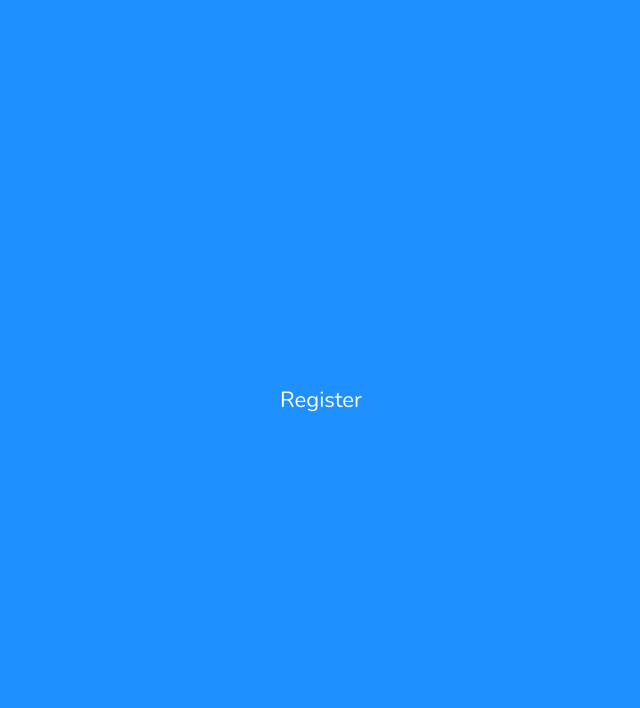
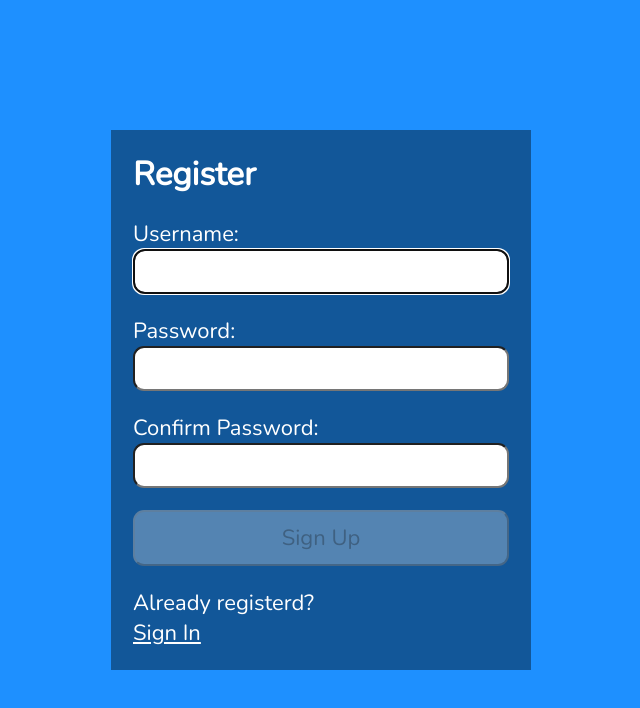
Before and after one commit to EtimbukUdofia/React_Auth, a React (Create React App) app: page / in a window 1280 px wide. Shown: the top 708 px of the page, without its empty margins (319-959 px from the left). Built offline with nearby package versions, Linux system fonts and the light colour scheme; the HTML template or start-up script is replaced by a standard one.

Commit message:
add submit functionality to form and configure axios

```diff
--- /dev/null
+++ b/src/api/axios.js
@@ -0,0 +1,5 @@
+import axios from "axios";
+
+export default axios.create({
+  baseURL: "http://localhost:3500",
+});
--- a/src/register.js
+++ b/src/register.js
@@ -1,10 +1,241 @@
-import React from 'react';
-import { useRef, useState, useEffect } from 'react';
+import React from "react";
+import { useRef, useState, useEffect } from "react";
+import {
+  faCheck,
+  faTimes,
+  faInfoCircle,
+} from "@fortawesome/free-solid-svg-icons";
+import { FontAwesomeIcon } from "@fortawesome/react-fontawesome";
+import axios from "./api/axios";
+
+const USER_REGEX = /^[a-zA-Z][a-zA-Z0-9-_]{3,23}$/; // to validate username
+const PWD_REGEX = /^(?=.*[a-z])(?=.*[A-Z])(?=.*[0-9])(?=.*[!@#$%]).{8,24}$/; //to validate user password
+const REGISTER_URL = "/register";
 
 const Register = () => {
+  const userRef = useRef();
+  const errRef = useRef();
+
+  const [user, setUser] = useState("");
+  const [validName, setValidName] = useState(false);
+  const [userFocus, setUserFocus] = useState(false);
+
+  const [pwd, setPwd] = useState("");
+  const [validPwd, setValidPwd] = useState(false);
+  const [pwdFocus, setPwdFocus] = useState(false);
+
+  const [matchPwd, setMatchPwd] = useState("");
+  const [validMatch, setValidMatch] = useState(false);
+  const [matchFocus, setMatchFocus] = useState(false);
+
+  const [errMsg, setErrMsg] = useState("");
+  const [success, setSuccess] = useState(false);
+
+  useEffect(() => {
+    userRef.current.focus();
+  }, []);
+
+  useEffect(() => {
+    // to validate user name
+    const result = USER_REGEX.test(user);
+    console.log(result);
+    console.log(user);
+    setValidName(result);
+  }, [user]);
+
+  useEffect(() => {
+    // to validate user password
+    const result = PWD_REGEX.test(pwd);
+    console.log(result);
+    console.log(pwd);
+    setValidPwd(result);
+    const match = pwd === matchPwd;
+    setValidMatch(match);
+  }, [pwd, matchPwd]);
+
+  useEffect(() => {
+    // to process the error message
+    setErrMsg("");
+  }, [user, pwd, matchPwd]);
+
+  const handleSubmit = async (e) => {
+    e.preventDefault();
+    // if button enabled with JS hack
+    const v1 = USER_REGEX.test(user);
+    const v2 = PWD_REGEX.test(pwd);
+    if (!v1 || !v2) {
+      setErrMsg("Invalid Entry");
+      return;
+    }
+    try {
+      const response = await axios.post(
+        REGISTER_URL,
+        JSON.stringify({ user, pwd }),
+        {
+          headers: { "Content-Type": "application/json" },
+          withCredentials: true,
+        }
+      );
+      console.log(response.data);
+      console.log(response.accessToken);
+      console.log(JSON.stringify(response));
+      setSuccess(true);
+      // clear input fields
+    } catch (err) {
+      if (!err?.response) {
+        setErrMsg("No server response");
+      } else if (err.response?.status === 409) {
+        setErrMsg('Username Taken');
+      } else {
+        setErrMsg('Registration Failed');
+      }
+      errRef.current.focus();
+    }
+  };
+
   return (
-    <div>Register</div>
-  )
-}
+    <>
+      {success ? (
+        <section>
+          <h1>success</h1>
+          <p>
+            <a href="#">Sign In</a>
+          </p>
+        </section>
+      ) : (
+        <section>
+          <p
+            ref={errRef}
+            className={errMsg ? "errMsg" : "offScreen"}
+            aria-live="assertive"
+          >
+            {errMsg}
+          </p>
+
+          <h1>Register</h1>
+
+          <form onSubmit={handleSubmit}>
+            <label htmlFor="username">
+              Username:
+              <span className={validName ? "valid" : "hide"}>
+                <FontAwesomeIcon icon={faCheck} />
+              </span>
+              <span className={validName || !user ? "hide" : "invalid"}>
+                <FontAwesomeIcon icon={faTimes} />
+              </span>
+            </label>
+            <input
+              type="text"
+              id="username"
+              ref={userRef}
+              autoComplete="off"
+              onChange={(e) => setUser(e.target.value)}
+              required
+              aria-invalid={validName ? "false" : "true"}
+              aria-describedby="uidnote"
+              onFocus={() => setUserFocus(true)}
+              onBlur={() => setUserFocus(false)}
+            />
+            <p
+              id="uidnote"
+              className={
+                userFocus && user && !validName ? "instructions" : "offscreen"
+              }
+            >
+              <FontAwesomeIcon icon={faInfoCircle} />
+              4 to 24 characters.
+              <br />
+              Must begin with a letter.
+              <br />
+              Letters, numbers, underscores, hyphens allowed.
+            </p>
+
+            <label htmlFor="password">
+              Password:
+              <span className={validPwd ? "valid" : "hide"}>
+                <FontAwesomeIcon icon={faCheck} />
+              </span>
+              <span className={validPwd || !pwd ? "hide" : "invalid"}>
+                <FontAwesomeIcon icon={faTimes} />
+              </span>
+            </label>
+            <input
+              type="password"
+              id="password"
+              onChange={(e) => setPwd(e.target.value)}
+              required
+              aria-invalid={validPwd ? "false" : "true"}
+              aria-describedby="pwdnote"
+              onFocus={() => setPwdFocus(true)}
+              onBlur={() => setPwdFocus(false)}
+            />
+
+            <p
+              id="pwdnote"
+              className={pwdFocus && !validPwd ? "instructions" : "offscreen"}
+            >
+              <FontAwesomeIcon icon={faInfoCircle} />
+              8 to 24 characters.
+              <br />
+              Must include uppercase and lowercase letters, a number and a
+              special character.
+              <br />
+              Allowed special characters:{" "}
+              <span aria-label="exclamation mark">!</span>{" "}
+              <span aria-label="at symbol">@</span>{" "}
+              <span aria-label="hashtag">#</span>{" "}
+              <span aria-label="dollar sign">$</span>{" "}
+              <span aria-label="percent">%</span>
+            </p>
+
+            <label htmlFor="confirm_pwd">
+              Confirm Password:
+              <span className={validMatch && matchPwd ? "valid" : "hide"}>
+                <FontAwesomeIcon icon={faCheck} />
+              </span>
+              <span className={validMatch || !matchPwd ? "hide" : "invalid"}>
+                <FontAwesomeIcon icon={faTimes} />
+              </span>
+            </label>
+            <input
+              type="password"
+              id="confirm_pwd"
+              onChange={(e) => setMatchPwd(e.target.value)}
+              required
+              aria-invalid={validMatch ? "false" : "true"}
+              aria-describedby="confirmnote"
+              onFocus={() => setMatchFocus(true)}
+              onBlur={() => setMatchFocus(false)}
+            />
+            <p
+              id="confirmnote"
+              className={
+                matchFocus && !validMatch ? "instructions" : "offscreen"
+              }
+            >
+              <FontAwesomeIcon icon={faInfoCircle} />
+              Must match the first password input field.
+            </p>
+
+            <button
+              disabled={!validName || !validPwd || !validMatch ? true : false}
+              style={{ cursor: "pointer" }}
+            >
+              Sign Up
+            </button>
+          </form>
+          <p>
+            Already registerd?
+            <br />
+            <span className="line">
+              {/* put router link here */}
+              <a href="#">Sign In</a>
+            </span>
+          </p>
+        </section>
+      )}
+    </>
+  );
+};
 
 export default Register;
```
